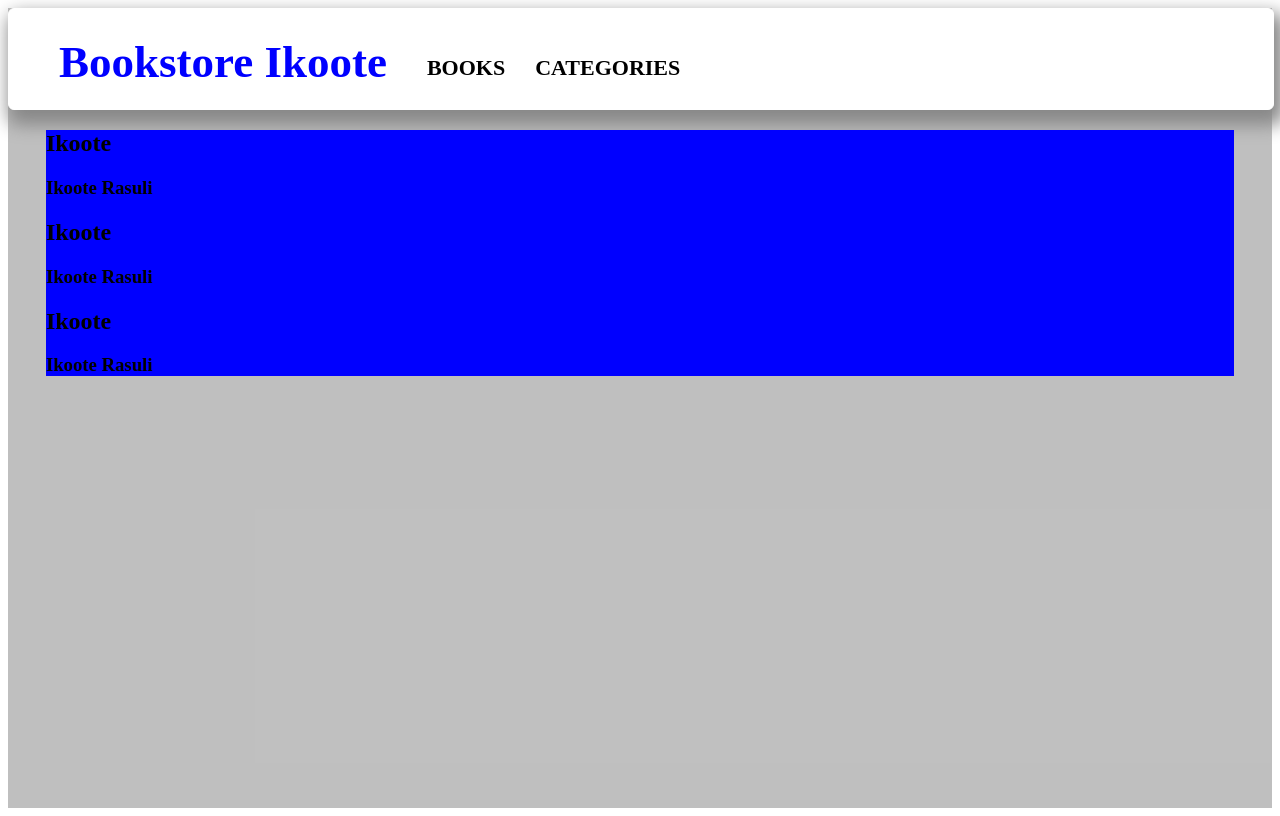
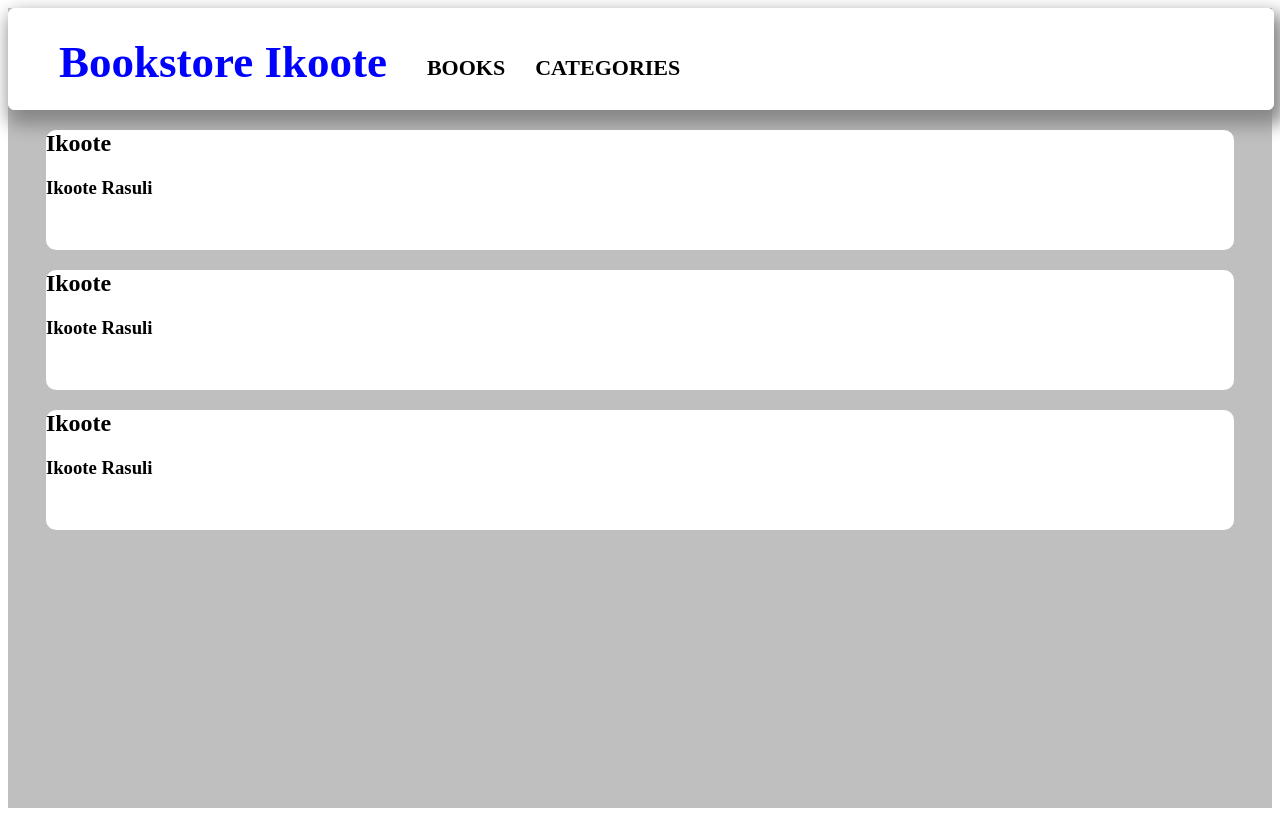
Before and after one commit to ikoote1/bookstore, a React (Create React App) app: page / in a window 1280 px wide. Built offline with nearby package versions, Linux system fonts and the light colour scheme.

Commit message:
Updated the bookstore code

```diff
--- a/src/index.css
+++ b/src/index.css
@@ -46,9 +46,18 @@
 
 /* books styling */
 .books{
-  background-color: blue;
+  /* background-color: blue; */
   width: 94%;
   height: auto;
   position: relative;
   left: 3%;
+  border-radius: 10px;
 }
+
+.book{
+  width: 100%;
+  height: 100px;
+  padding-bottom: 20px;
+  border-radius: 10px;
+  background-color: white;
+}
```
